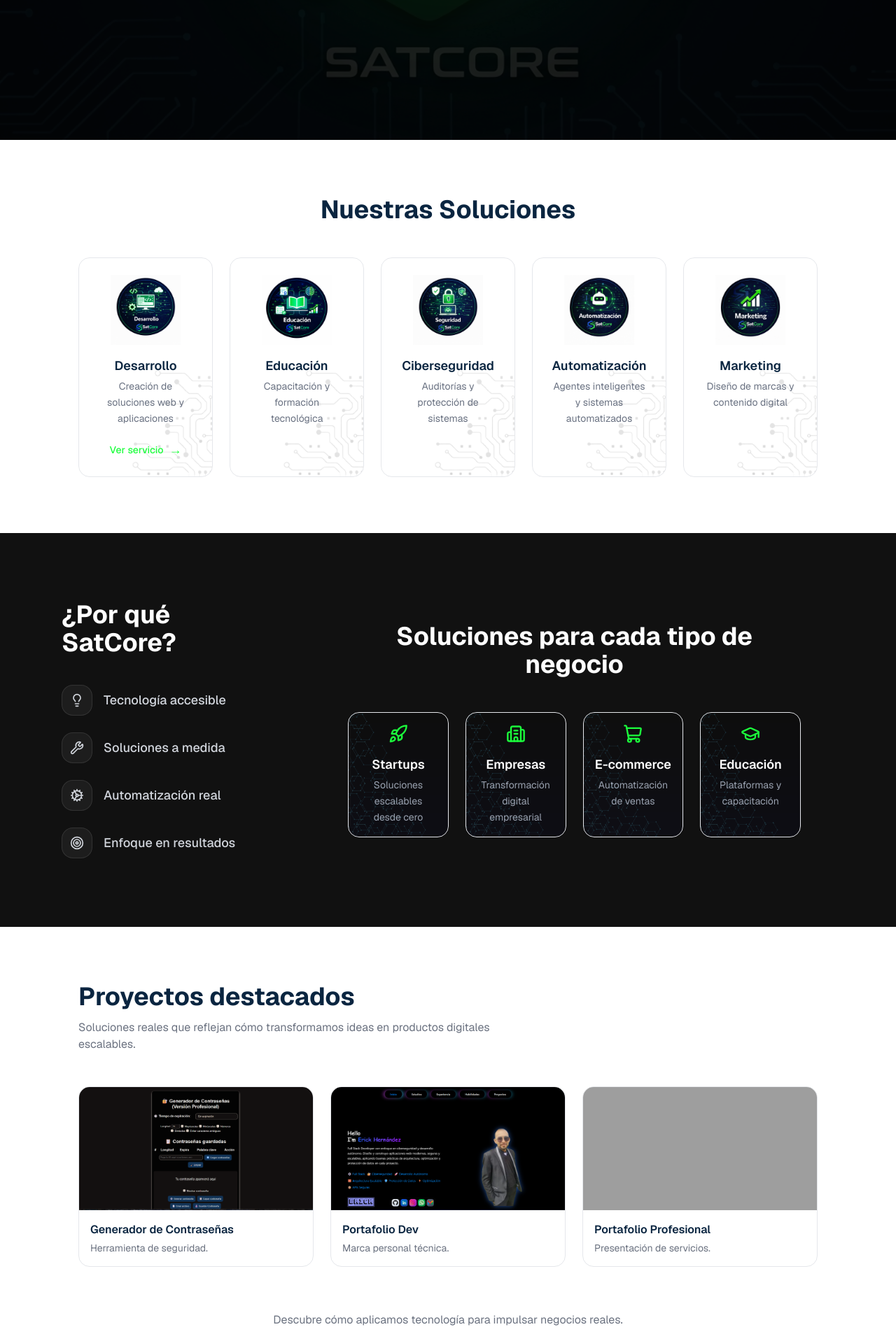
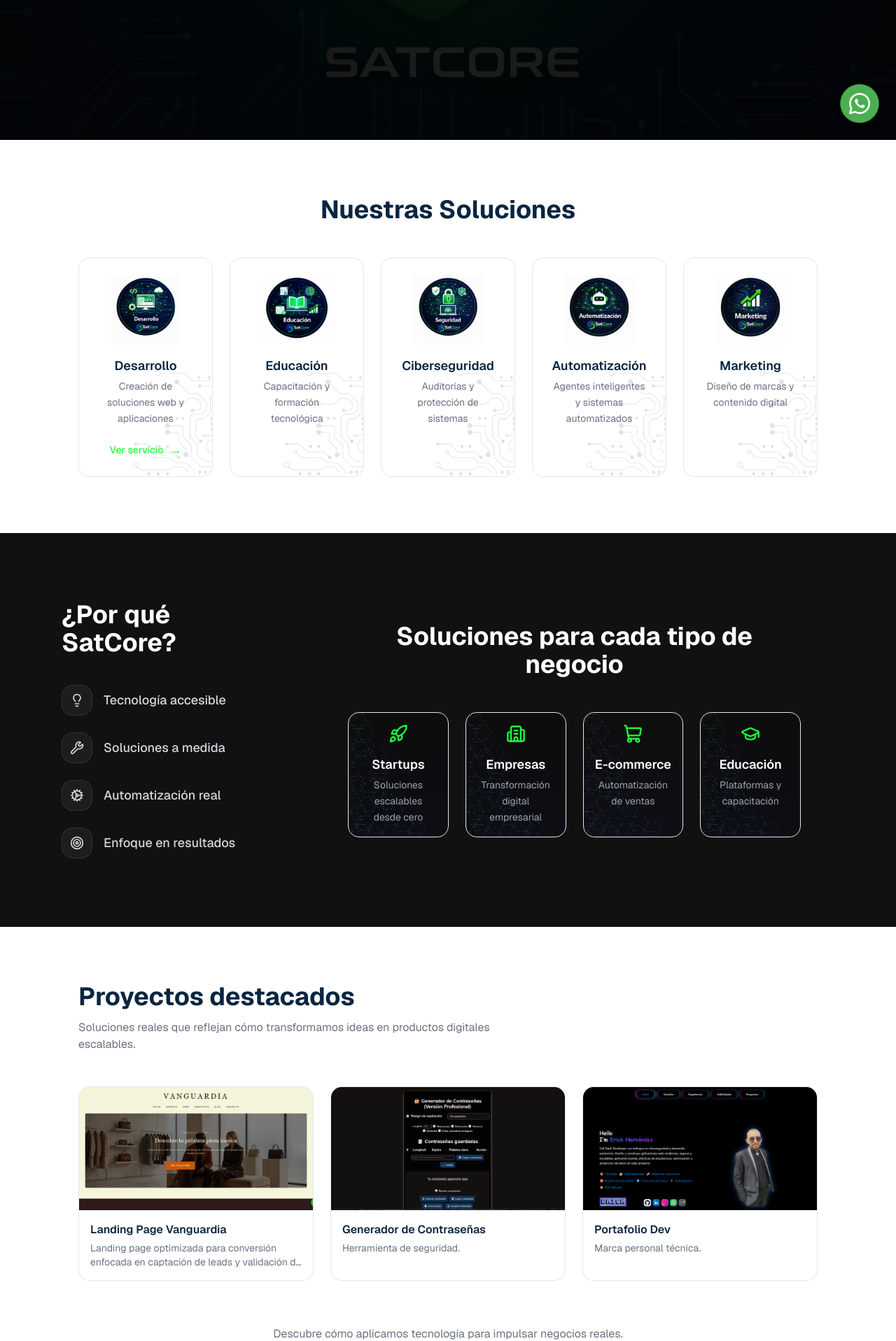
Before and after one commit to satcoresolutions/satcore-corporative, a Next.js app: page / in a window 1280 px wide. Shown: the part 600-2517 px from the top of the page at 70% size. Built offline with nearby package versions, Linux system fonts and the light colour scheme; no server answers; grey boxes are pictures that could not be loaded.

Commit message:
Actualizacion e integración
quitamos motion de las cards de proyectos y dejamos normalidad en despliegue, obtamos por instalar el boton de whatsapp y actualizamos react, tailwind y typescript a una menor version para mejoramiento de version

```diff
--- a/package.json
+++ b/package.json
@@ -15,11 +15,11 @@
     "framer-motion": "^12.38.0",
     "gray-matter": "^4.0.3",
     "lucide-react": "^1.8.0",
-    "next": "16.2.3",
+    "next": "^15.5.15",
     "next-mdx-remote": "^6.0.0",
     "next-sitemap": "^4.2.3",
-    "react": "19.2.4",
-    "react-dom": "19.2.4",
+    "react": "^18.3.1",
+    "react-dom": "^18.3.1",
     "resend": "^6.11.0",
     "tailwind-merge": "^3.5.0",
     "zod": "^4.3.6"
--- a/src/app/layout.tsx
+++ b/src/app/layout.tsx
@@ -3,6 +3,7 @@ import { Geist, Geist_Mono } from "next/font/google";
 import Script from "next/script";
 import { headers } from "next/headers";
 import "../styles/globals.css";
+import WhatsAppButton from "@/components/ui/WhatsAppButton";
 
 /* 🔤 FONTS */
 const geistSans = Geist({
@@ -150,6 +151,7 @@ export default async function RootLayout({
         <Navbar />
         <main className="flex-1">{children}</main>
         <Footer />
+        <WhatsAppButton />
       </body>
     </html>
   );
--- a/src/components/layout/Navbar.tsx
+++ b/src/components/layout/Navbar.tsx
@@ -31,7 +31,9 @@ export default function Navbar() {
                     shadow-[0_10px_40px_rgba(0,0,0,0.4)]
                 ">
 
-                    <BrandLogo variant="normal" usage="navbar" />
+                    <Link href="/">
+                        <BrandLogo variant="normal" usage="navbar" />
+                    </Link>
 
                     {/* DESKTOP ONLY (≥1024px) */}
                     <div className="hidden lg:flex items-center gap-8 text-sm font-medium text-white/80">
--- a/src/components/sections/portafolio/ProjectCard.tsx
+++ b/src/components/sections/portafolio/ProjectCard.tsx
@@ -5,7 +5,6 @@ import Link from "next/link";
 import { Globe, Layout, AppWindow, Shield, LucideIcon } from "lucide-react";
 import { Project, ProjectService } from "@/types/project";
 import { pushEvent } from "@/lib/analytics";
-import { motion } from "framer-motion";
 
 /* 🧠 CONFIG */
 const serviceConfig: Record<
@@ -49,23 +48,10 @@ export default function ProjectCard({ project }: { project: Project }) {
         e.preventDefault();
       }}
     >
-      <motion.div
-        className="group relative rounded-xl overflow-hidden cursor-pointer border border-white/10 h-full"
-
-        /* 🎬 ENTRADA */
-        initial={{ opacity: 0, y: 25 }}
-        whileInView={{ opacity: 1, y: 0 }}
-        transition={{ duration: 0.5, ease: [0.22, 1, 0.36, 1] }}
-        viewport={{ once: true }}
-
-        /* 🖱️ HOVER */
-        whileHover={{ y: -6 }}
-      >
+      <div className="group relative rounded-xl overflow-hidden cursor-pointer border border-white/10 h-full transition-transform duration-300 hover:-translate-y-1.5">
 
         {/* IMAGE */}
-        <motion.div
-          className="overflow-hidden"
-        >
+        <div className="overflow-hidden">
           <Image
             src={project.image}
             alt={project.title}
@@ -73,31 +59,21 @@ export default function ProjectCard({ project }: { project: Project }) {
             height={300}
             className="object-cover w-full h-56 transition duration-500 group-hover:scale-110"
           />
-        </motion.div>
+        </div>
 
         {/* OVERLAY */}
-        <motion.div
-          className="absolute inset-0 bg-linear-to-t from-black via-black/70 to-transparent"
-          initial={{ opacity: 0.8 }}
-          whileHover={{ opacity: 1 }}
-          transition={{ duration: 0.3 }}
-        />
+        <div className="absolute inset-0 bg-linear-to-t from-black via-black/70 to-transparent opacity-80 group-hover:opacity-100 transition duration-300" />
 
         {/* CONTENT */}
-        <div className="absolute inset-0 flex flex-col justify-end p-5">
+        <div className="absolute inset-0 flex flex-col p-5">
+          <div className="mt-auto">
 
             {/* BADGE */}
             {config && Icon && (
-            <motion.div
-              className="inline-flex items-center gap-2 text-xs font-medium text-accent mb-2"
-              initial={{ opacity: 0, y: 10 }}
-              whileInView={{ opacity: 1, y: 0 }}
-              transition={{ delay: 0.1 }}
-              viewport={{ once: true }}
-            >
+              <div className="inline-flex items-center gap-2 text-xs font-medium text-accent mb-2">
                 <Icon size={14} />
                 <span>{config.label}</span>
-            </motion.div>
+              </div>
             )}
 
             {/* TITLE */}
@@ -106,26 +82,17 @@ export default function ProjectCard({ project }: { project: Project }) {
             </h3>
 
             {/* DESCRIPTION */}
-          <motion.p
-            className="text-gray-300 text-sm mt-1"
-            initial={{ opacity: 0, y: 10 }}
-            whileHover={{ opacity: 1, y: 0 }}
-            transition={{ duration: 0.3 }}
-          >
+            <p className="text-gray-300 text-sm mt-1">
               {project.description}
-          </motion.p>
+            </p>
+
+          </div>
         </div>
 
         {/* BORDER HOVER */}
-        <motion.div
-          className="absolute inset-0 border border-transparent rounded-xl"
-          whileHover={{
-            borderColor: "rgba(0,255,150,0.4)",
-          }}
-          transition={{ duration: 0.3 }}
-        />
+        <div className="absolute inset-0 border border-transparent rounded-xl group-hover:border-[rgba(0,255,150,0.4)] transition duration-300" />
 
-      </motion.div>
+      </div>
     </Link>
   );
 }
--- /dev/null
+++ b/src/components/ui/WhatsAppButton.tsx
@@ -0,0 +1,31 @@
+import Image from "next/image";
+import Link from "next/link";
+import React from "react";
+
+const WhatsAppButton = () => {
+  return (
+    <Link
+      href="https://wa.me/573022016072?text=Hola%2C%20quiero%20informaci%C3%B3n%20sobre%20los%20servicios%20de%20SatCore%20Solutions"
+      target="_blank"
+      rel="noopener noreferrer"
+      aria-label="Contactar por WhatsApp"
+      className="
+        fixed bottom-6 right-6 z-50
+        w-14 h-14
+        rounded-full
+        shadow-lg
+        hover:scale-110
+        transition-transform duration-300
+      "
+    >
+      <Image
+        src="/icons/whatsapp.png"
+        alt="WhatsApp SatCore"
+        fill
+        className="object-contain"
+      />
+    </Link>
+  );
+};
+
+export default WhatsAppButton;
--- a/src/data/projects.ts
+++ b/src/data/projects.ts
@@ -55,4 +55,13 @@ export const projects: Project[] = [
     image: "/img/projects/Generador_contraseñas.png",
     href: "https://generador-contrasenas-pro.onrender.com/",
   },
+  {
+    id: 7,
+    title: "Landing Page Vanguardia",
+    description: "Landing page optimizada para conversión enfocada en captación de leads y validación de productos digitales.",
+    category: "software",
+    service: "landing",
+    image: "/img/projects/lp_vanguardia.png",
+    href: "https://lp-vanguardia.vercel.app/",
+  }
 ];
```
Also changed, not shown: tsconfig.json (+12 -6 lines), public/img/projects/lp_vanguardia.png (added), 1 other file (tests, documents, lock files or other folders). Lines whose indentation alone changed are shown as unchanged.
